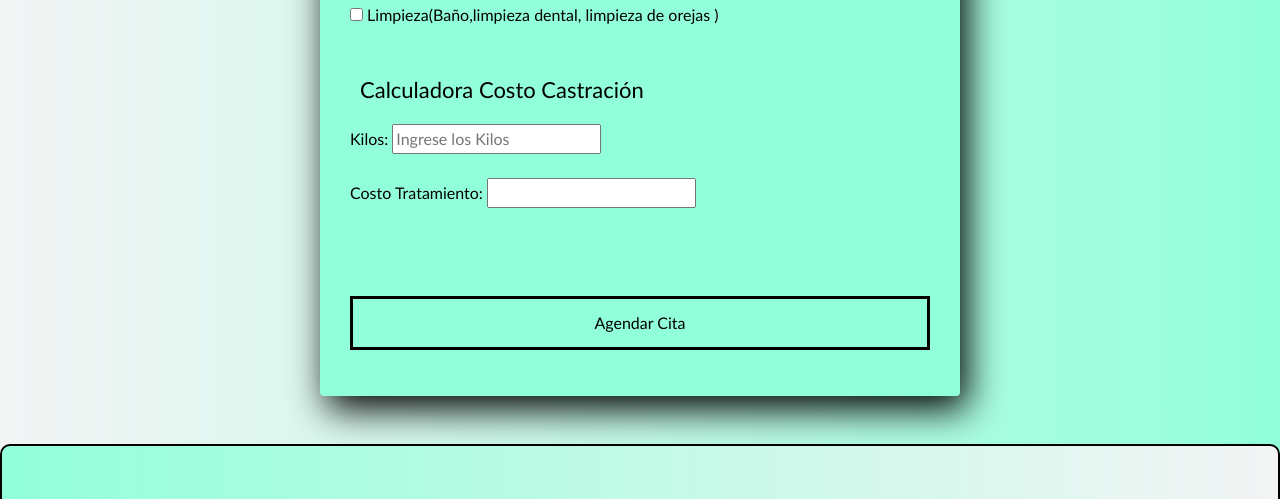
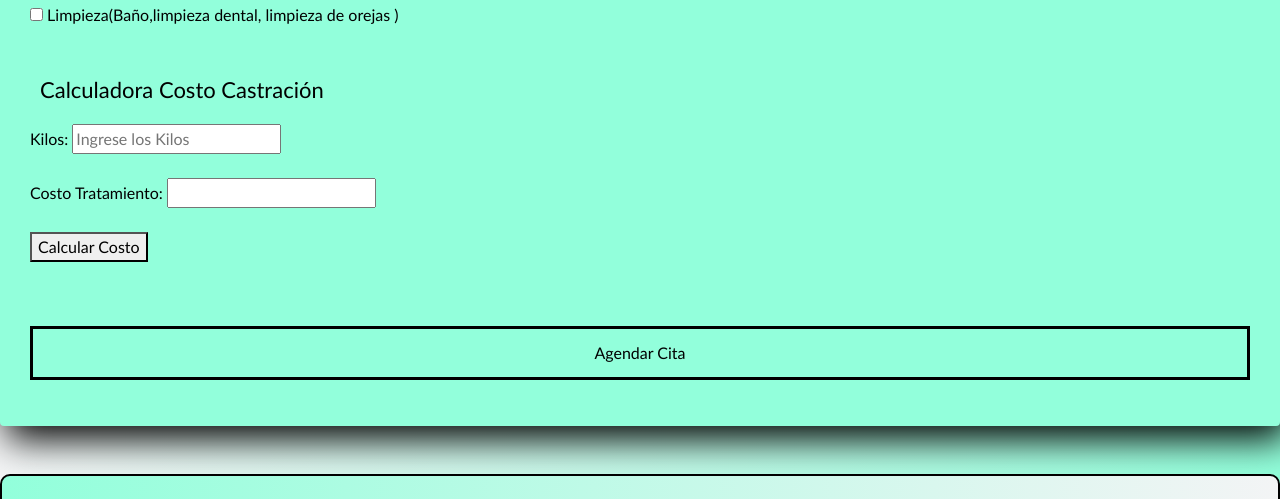
Before and after one commit to AshZamoraG/AshZamoraG.github.io, a plain HTML site: page Tareas/Proyecto/Formulario.html in a window 1280 px wide. Shown: the part 1119-1618 px from the top of the page. Drawn offline with nearby package versions, Linux system fonts and the light colour scheme.

Commit message:
Update Formulario.html

```diff
--- a/Tareas/Proyecto/Formulario.html
+++ b/Tareas/Proyecto/Formulario.html
@@ -35,8 +35,8 @@
 
 </head>
 
-<body>
-    <div class="completeBody">
+<body class="completeBody">
+
         <header>
             <nav class="navbar bg-body-tertiary fixed-top">
                 <div class="container-fluid">
@@ -89,7 +89,8 @@
         </header>
 
         <main>
-            <form style="width: 50%;" id="form" class="form-register" action="https://formspree.io/f/xeqbbabo" method="POST">
+            <form id="form" class="form-register"  action="https://formspree.io/f/xeqbbabo" method="POST">
+
 
                 <h4>Formulario de Citas</h4><br>
 
@@ -161,7 +162,7 @@
 
                     <br><br>
 
-                   <!--<button type="button" class="submit"  onclick="sumatoria()">Calcular Costo</button>-->
+                    <button type="button" class="submit"  onclick="sumatoria()">Calcular Costo</button>
 
                 </div>
 
@@ -169,23 +170,22 @@
 
                 <button  class="botons" type="submit"> Agendar Cita</button>
 
+                <!--<div id="output"></div>
+                <br><br>-->
+
 
             </form>
 
-                 <!--API Email -->
-                <script src="https://cdn.emailjs.com/dist/email.min.js"></script>
+            <!--API Email -->
+            <script src="https://cdn.emailjs.com/dist/email.min.js"></script>
 
-                <!--Email Formulario-->
-                <script src="js/email.js"></script>
+            <!--Email Formulario-->
+            <script src="js/email.js"></script>
 
             <!--Calculo Formulario-->
-            <script src="js/calculoFormulario.js"></script>
+            <!-- <script src="js/calculoFormulario.js"></script>-->
+        </main>
 
-    </div>
-    </div>
-    </div>
-    </main>
-    </div>
 
     <br><br>
 
```
